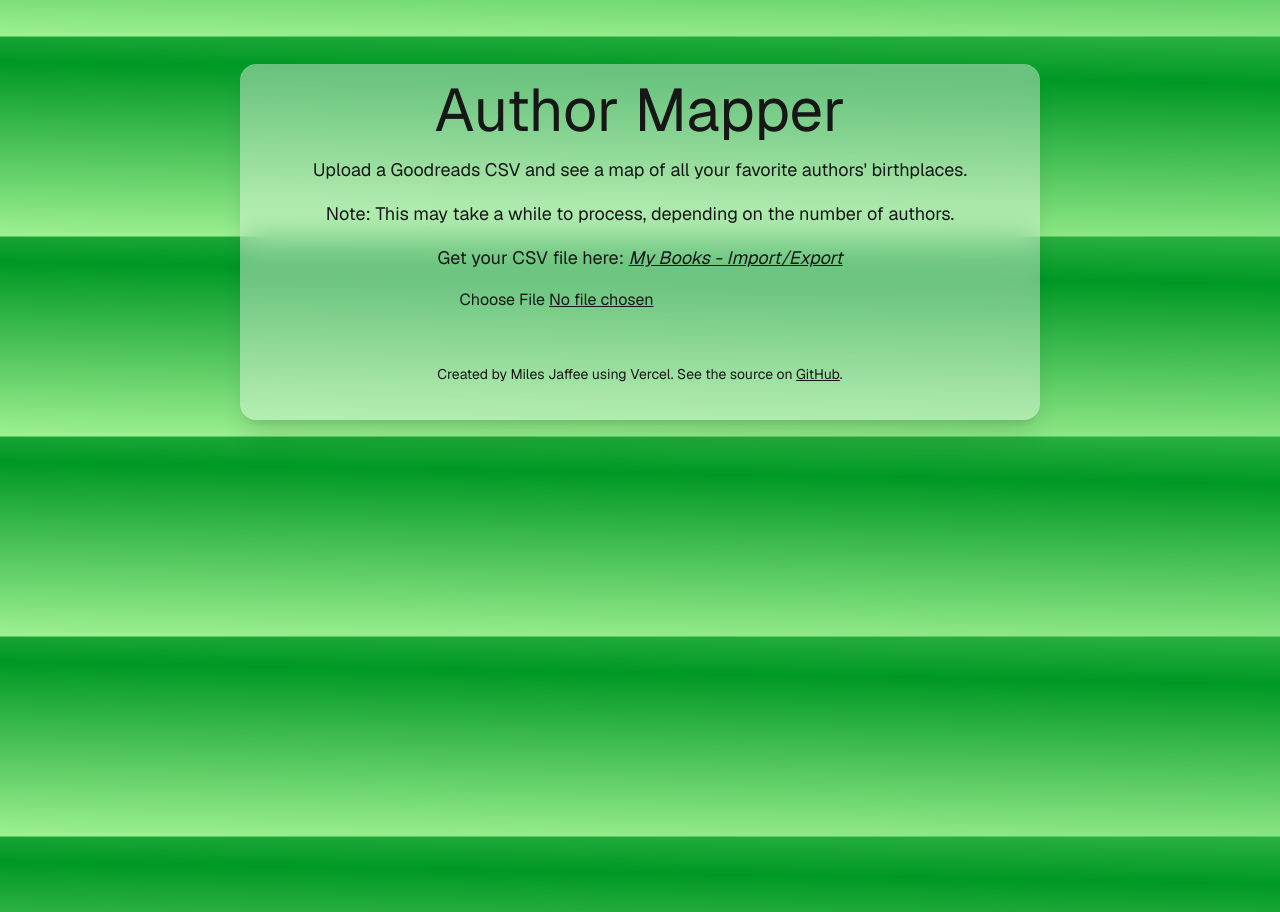
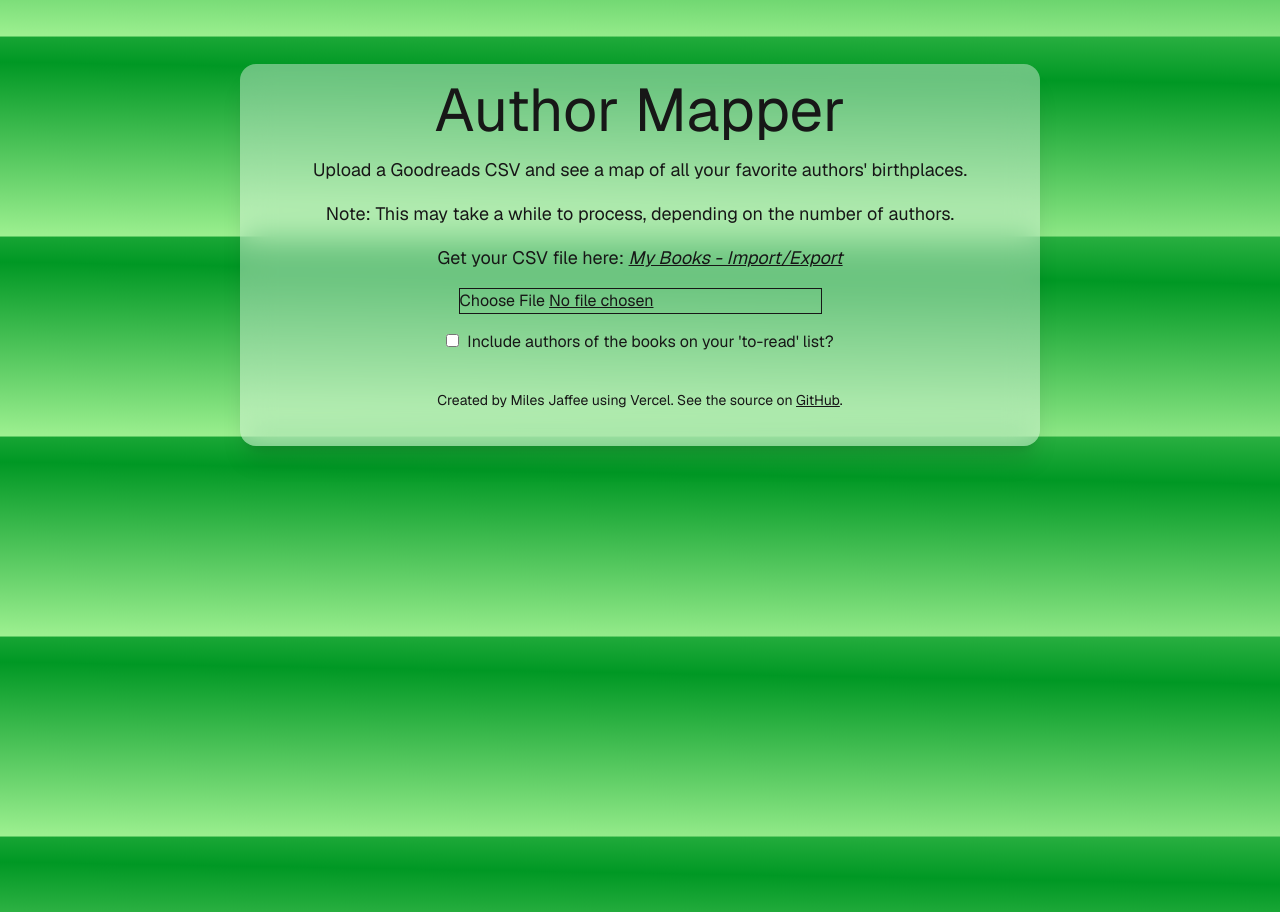
Before and after one commit to milesjaffee/author-mapper, a Next.js app: page / in a window 1280 px wide. Built offline with nearby package versions, Linux system fonts and the light colour scheme.

Commit message:
improved author objects on backend for further refactoring

```diff
--- a/app/page.jsx
+++ b/app/page.jsx
@@ -1,6 +1,6 @@
 'use client';
 
-import { useState } from 'react';
+import { useState, CheckBox } from 'react';
 import 'leaflet/dist/leaflet.css';
 import Papa from 'papaparse';
 import dynamic from 'next/dynamic';
@@ -14,6 +14,7 @@ export default function Home() {
   const [loading, setLoading] = useState(false);
   const [numBooks, setNumBooks] = useState(0);
   const [loadedBooks, setLoadedBooks] = useState(0);
+  const [toReads, setToReads] = useState(false);
 
   function sleep(ms) {
     return new Promise(resolve => setTimeout(resolve, ms));
@@ -21,13 +22,15 @@ export default function Home() {
 
   const interval = setInterval(() => {
     if (loading) {
-      sleep(333);
+
       setLoadedBooks((prev) => {
+        sleep(40);
         if (prev + 1 >= numBooks) {
-          clearInterval(interval);
-          return numBooks;
-        }
-        return prev + 1;
+            clearInterval(interval);
+            return numBooks;
+          }
+          return prev + 1;
+
       });
     }
   }, 100);
@@ -65,7 +68,11 @@ export default function Home() {
       <p className="text-lg mb-4">Upload a Goodreads CSV and see a map of all your favorite authors' birthplaces.</p>
       <p className="text-lg mb-4">Note: This may take a while to process, depending on the number of authors.</p>
       <p className="text-lg mb-4">Get your CSV file here: <a className="italic underline" href="https://www.goodreads.com/review/import">My Books - Import/Export</a></p>
-      <input id="csvInput" type="file" accept=".csv" onChange={handleUpload} className="mb-4 underline" />
+      <input id="csvInput" type="file" accept=".csv" onChange={handleUpload} className="mb-4 border-1 underline" />
+      <label>
+          <input type="checkbox" id="toReads" checked={toReads} label="Include authors of the books on your 'to-read' list?" onChange={() => setToReads(!toReads)} className="mr-2" />
+          Include authors of the books on your 'to-read' list?
+      </label>
       {loading && <p>Processing... [{loadedBooks}/{numBooks}]</p>}
       {!loading && locations.length > 0 && (
         <DynamicMap locations={locations}/>
--- a/pages/api/process-csv.js
+++ b/pages/api/process-csv.js
@@ -15,10 +15,10 @@ export default async function handler(req, res) {
   // Filter out to-read shelf and dedupe authors
   const authorsSet = new Set();
   for (const book of books) {
-    if (book['Exclusive Shelf'] !== 'to-read' && book['Author']) {
+    if (book['Author']) {
       // Clean up author name (remove extra spaces)
       const cleanAuthor = book['Author'].replace(/\s+/g, ' ').trim();
-      authorsSet.add(cleanAuthor);
+      authorsSet.add([cleanAuthor, book['Exclusive Shelf']]);
     }
   }
 
@@ -26,7 +26,8 @@ export default async function handler(req, res) {
   const locations = [];
   const coordToAuthors = {};
 
-  for (const author of authors) {
+  for (const authorObject of authors) {
+    const [author, shelf] = authorObject;
     try {
       const searchUrl = `https://www.wikidata.org/w/api.php?action=wbsearchentities&search=${encodeURIComponent(
         author
```
